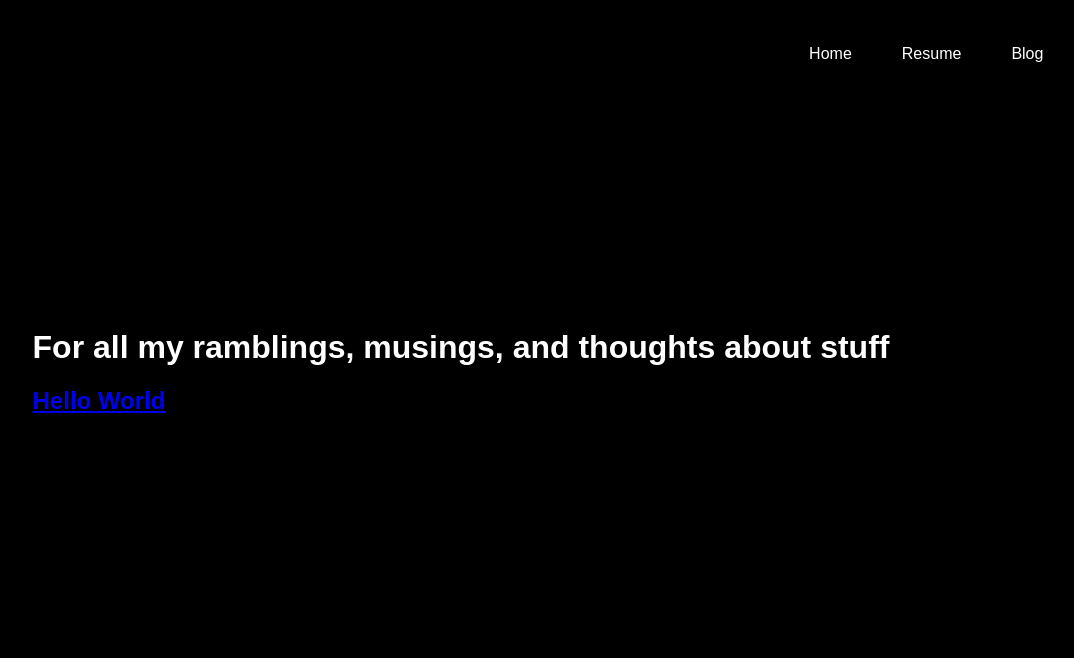
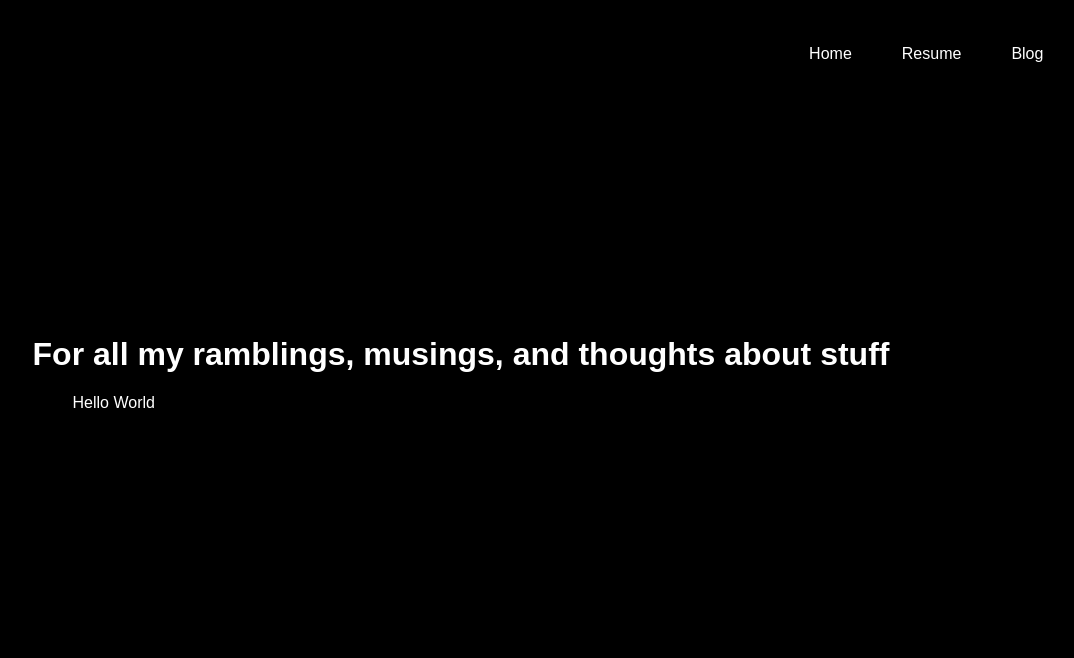
Before and after one commit to jgopie/portfolio-website, an Astro site: page /blog in a window 1280 px wide. Shown: the top 658 px of the page, without its empty margins (179-1253 px from the left). Built offline with nearby package versions, Linux system fonts and the light colour scheme; Astro itself is replaced by a stand-in of ours; a web font is replaced by a local one.

Commit message:
Change h2 to li

```diff
--- a/src/pages/blog.astro
+++ b/src/pages/blog.astro
@@ -3,15 +3,26 @@ import {getCollection} from 'astro:content'
 const blogPosts = await getCollection("blog")
 import BaseLayout from '../layouts/BaseLayout.astro';
 ---
+<style>
+    a{
+        text-decoration: none;
+        color: white;
+    }
+    a:hover{
+        color: blue;
+    }
+</style>
 <BaseLayout title='Blog'>
     <main>
         <h1>For all my ramblings, musings, and thoughts about stuff</h1>
+        <ul>
         {
             blogPosts.map((post) => (
-                <h2>
+                <li>
                     <a href={`/blog/${post.slug}`}>{post.data.title}</a>
-                </h2>
+                </li>
             ))
         }
+        </ul>
     </main>
 </BaseLayout>
```
